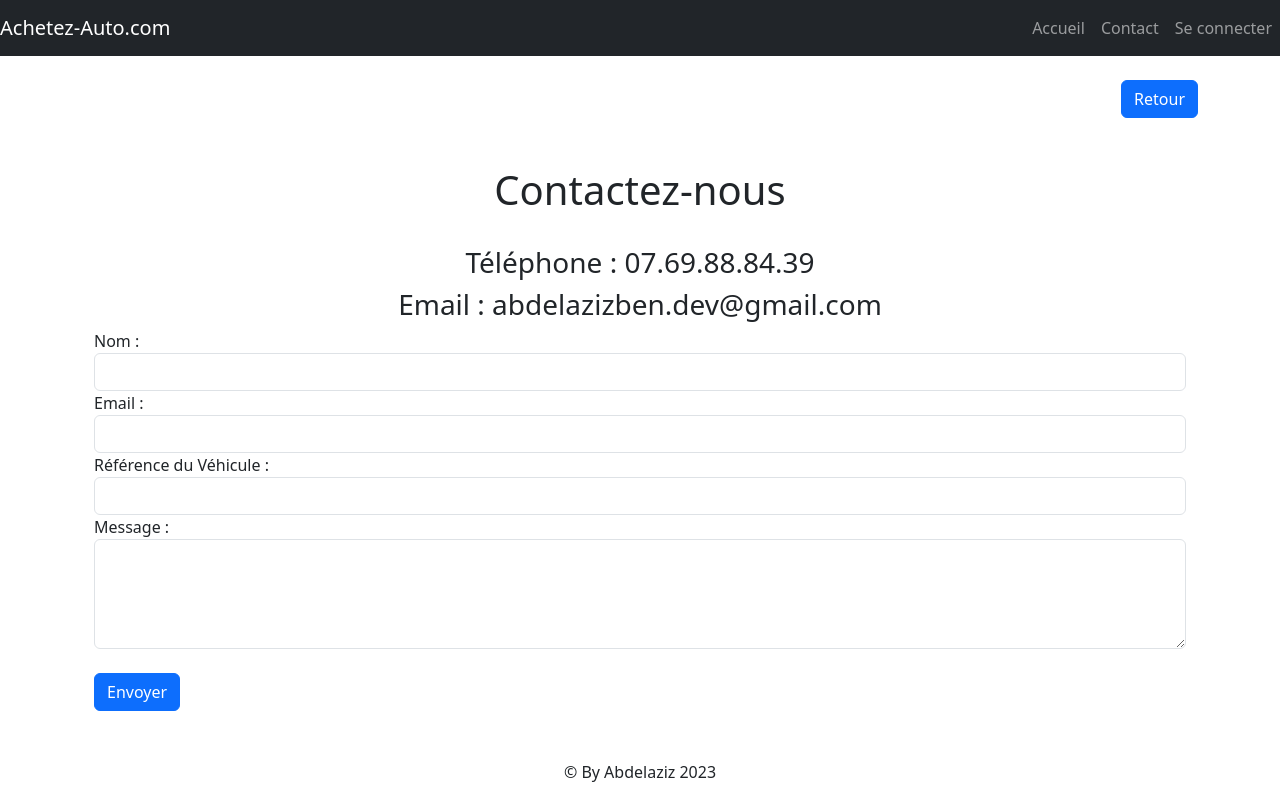
After one commit to abdben13/Projet_Stage, a PHP site: page /contact in a window 1280 px wide. The commit adds this page. Run offline with PHP 8.4, Linux system fonts and the light colour scheme; some libraries are stand-ins or nearby versions.

Commit message:
25/11 Page contact

```diff
--- a/public/index.php
+++ b/public/index.php
@@ -20,6 +20,7 @@ if(isset($_GET['page']) && $_GET ['page'] === '1') {
 $router = new App\Router(dirname(__DIR__) . '/views');
 $router
     ->get('/', 'post/index', 'home')
+    ->match('/contact', 'contact/contact_form', 'contact')
     ->get('/marque/[*:slug]-[i:id]', 'marque/show', 'marque')
     ->get('/Projet_Stage/[*:slug]-[i:id]', 'post/show', 'post')
     ->get('/marques-filter', 'filtre/indexFiltre', 'marques_filter')
--- a/public/style.css
+++ b/public/style.css
@@ -4,7 +4,7 @@
 
 .card {
     position: relative;
-    height: 600px;
+    height: 500px;
 }
 
 .thumbnail {
@@ -35,3 +35,7 @@
     background: transparent;
     border: none;
 }
+
+.coordonnées {
+    text-align: center;
+}
--- a/src/Router.php
+++ b/src/Router.php
@@ -33,8 +33,14 @@ namespace App;
         public function run(): self
         {
             $match = $this->router->match();
-            $view = $match['target'] ?: 'e404';
-            $params = $match['params'];
+            if ($match !== false) {
+                $view = $match['target'];
+                $params = $match['params'];
+            } else {
+                // Gérer le cas où aucune route ne correspond
+                $view = 'e404'; // Par exemple, une page d'erreur 404
+                $params = []; // Ajustez selon vos besoins
+            }
             $router = $this;
             $view = str_replace(['::', '\\'], ['/', '/'], $view);
             $viewPath = $this->viewPath . DIRECTORY_SEPARATOR . $view . '.php';
--- /dev/null
+++ b/views/contact/contact_form.php
@@ -0,0 +1,70 @@
+<?php
+error_reporting(E_ALL);
+ini_set('display_errors', 1);
+
+$vehicleName = $_GET['vehicle'] ?? '';
+
+if ($_SERVER["REQUEST_METHOD"] == "POST" && isset($_POST['submit'])) {
+    $name = $_POST['name'];
+    $email = $_POST['email'];
+    $message = $_POST['message'];
+
+    $to = "abdelazizben.dev@gmail.com";
+    $subject = "Nouveau message de $name via le formulaire de contact";
+    $body = "Nom: $name\nEmail: $email\n\nMessage:\n$message";
+
+    $headers = "From: $email";
+
+    if (mail($to, $subject, $body, $headers)) {
+        echo "<p>Votre message a été envoyé avec succès!</p>";
+    } else {
+        echo "<p>Désolé, une erreur s'est produite lors de l'envoi de votre message.</p>";
+        // Vérifiez les erreurs d'envoi de l'email
+        echo error_get_last()['message'];
+    }
+}
+session_start();
+
+// Récupérez l' id' du post depuis la session
+$vehicleName = $_SESSION['postID'] ?? '';
+?>
+
+<div class="d-flex justify-content-between my-4">
+    <div class="btn-retour">
+        <a href="javascript:history.back()" class="btn btn-primary">Retour</a>
+    </div>
+</div>
+
+<div class="container mt-5">
+
+    <div class="coordonnées">
+        <h1>Contactez-nous</h1>
+        <br>
+        <h3>Téléphone : 07.69.88.84.39</h3>
+        <h3>Email : abdelazizben.dev@gmail.com</h3>
+    </div>
+    <form action="" method="post">
+
+        <div class="form-group">
+            <label for="name">Nom :</label>
+            <input type="text" id="name" name="name" class="form-control" required>
+        </div>
+
+        <div class="form-group">
+            <label for="email">Email :</label>
+            <input type="email" id="email" name="email" class="form-control" required>
+        </div>
+
+        <div class="form-group">
+            <label for="vehicle">Référence du Véhicule :</label>
+            <input type="text" id="vehicle" name="vehicle" class="form-control" value="<?= htmlspecialchars($vehicleName) ?>" readonly>
+        </div>
+
+        <div class="form-group">
+            <label for="message">Message :</label>
+            <textarea id="message" name="message" rows="4" class="form-control" required></textarea>
+        </div>
+        <br>
+        <button type="submit" class="btn btn-primary" name="submit">Envoyer</button>
+    </form>
+</div>
--- a/views/layouts/default.php
+++ b/views/layouts/default.php
@@ -21,7 +21,7 @@
                 <a href="<?= $router->url('home') ?>" class="nav-link">Accueil</a>
             </li>
             <li class="nav-item">
-                <a href="#" class="nav-link">Contact</a>
+                <a href="<?= $router->url('contact', ['source' => 'navbar']) ?>" class="nav-link">Contact</a>
             </li>
             <li class="nav-item">
                 <a href="<?= $router->url('login') ?>" class="nav-link">Se connecter</a>
--- a/views/marques_filter.php
+++ b/views/marques_filter.php
@@ -3,7 +3,7 @@
 use App\Connection;
 
 $marqueFilter = $_GET['marque'] ?? null;
-$marqueFilter = (int) $marqueFilter;s
+$marqueFilter = (int) $marqueFilter;
 
 try {
     $pdo = Connection::getPDO();
```
Also changed, not shown: views/filtre/indexFiltre.php (+17 -22 lines), views/post/show.php (+10 -6 lines), public/img/A3.jpg (added), public/img/Polo.jpg (added), public/img/classeA.jpg (added), public/img/picasso.jpg (added).
